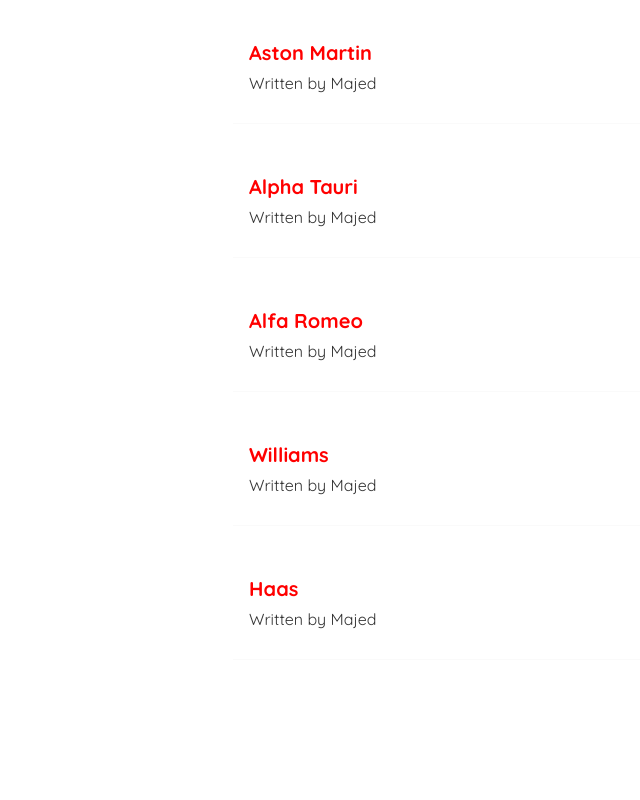
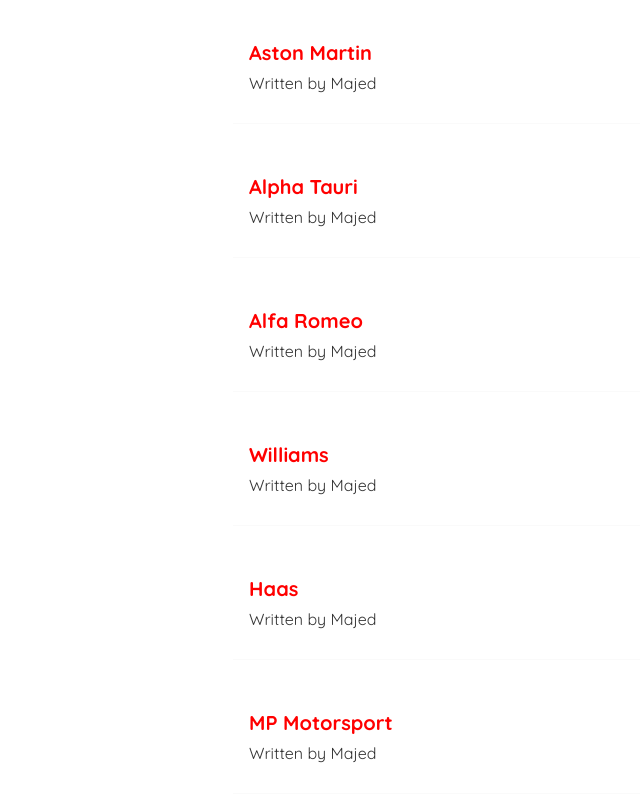
Before and after one commit to MajedAlthonayan/ReactBlog, a React (Create React App) app in the folder react-blog/: page / in a window 1280 px wide. Shown: the part 851-1651 px from the top of the page, without its empty margins (107-747 px from the left). Before the commit the page ends 1591 px from the top, so only its background shows below. Built offline with nearby package versions, Linux system fonts and the light colour scheme; data requests are answered from the project's data file.

Commit message:
added a loading button as well as a POST request which actually adds new blogs

```diff
--- a/react-blog/data/db.json
+++ b/react-blog/data/db.json
@@ -59,6 +59,12 @@
       "body": "lorem ipsum",
       "author": "Majed",
       "id": 10
+    },
+    {
+      "title": "MP Motorsport",
+      "body": "lorem ipsum",
+      "author": "Majed",
+      "id": 11
     }
   ]
 }
--- a/react-blog/src/Create.js
+++ b/react-blog/src/Create.js
@@ -4,11 +4,21 @@
     const [title, setTitle] = useState('');
     const [body, setBody] = useState('');
     const [author, setAuthor] = useState('Majed');
+    const [isPending, setIsPending] = useState(false);
 
     const handleSubmit = (e) => {
         e.preventDefault();
-        const blog = {title, body, author};
+        const blog = { title, body, author };
 
+        setIsPending(true);
+
+        fetch('http://localhost:8000/blogs', {
+            method: 'POST',
+            headers: { "content-Type": "application/json" },
+            body: JSON.stringify(blog)
+        }).then(() => {
+            setIsPending(false);
+        })
     }
 
     return (
@@ -20,22 +30,23 @@
                     type="text"
                     required
                     value={title}
-                onChange ={(e) => setTitle(e.target.value)}
+                    onChange={(e) => setTitle(e.target.value)}
                 />
                 <label>Blog Body</label>
                 <textarea
                     required
                     value={body}
-                onChange ={(e) => setBody(e.target.value)}
+                    onChange={(e) => setBody(e.target.value)}
                 ></textarea>
                 <label>Blog Author</label>
                 <select
                     value={author}
-                 onChange ={(e) => setAuthor(e.target.value)}
+                    onChange={(e) => setAuthor(e.target.value)}
                 >
                     <option value="Majed">Majed</option>
                 </select>
-            <button>Add Blog</button>
+                {!isPending && <button>Add Blog</button>}
+                {isPending && <button disabled>Adding Blog...</button>}
             </form>
         </div>
     );
```
Lines whose indentation alone changed are shown as unchanged.
